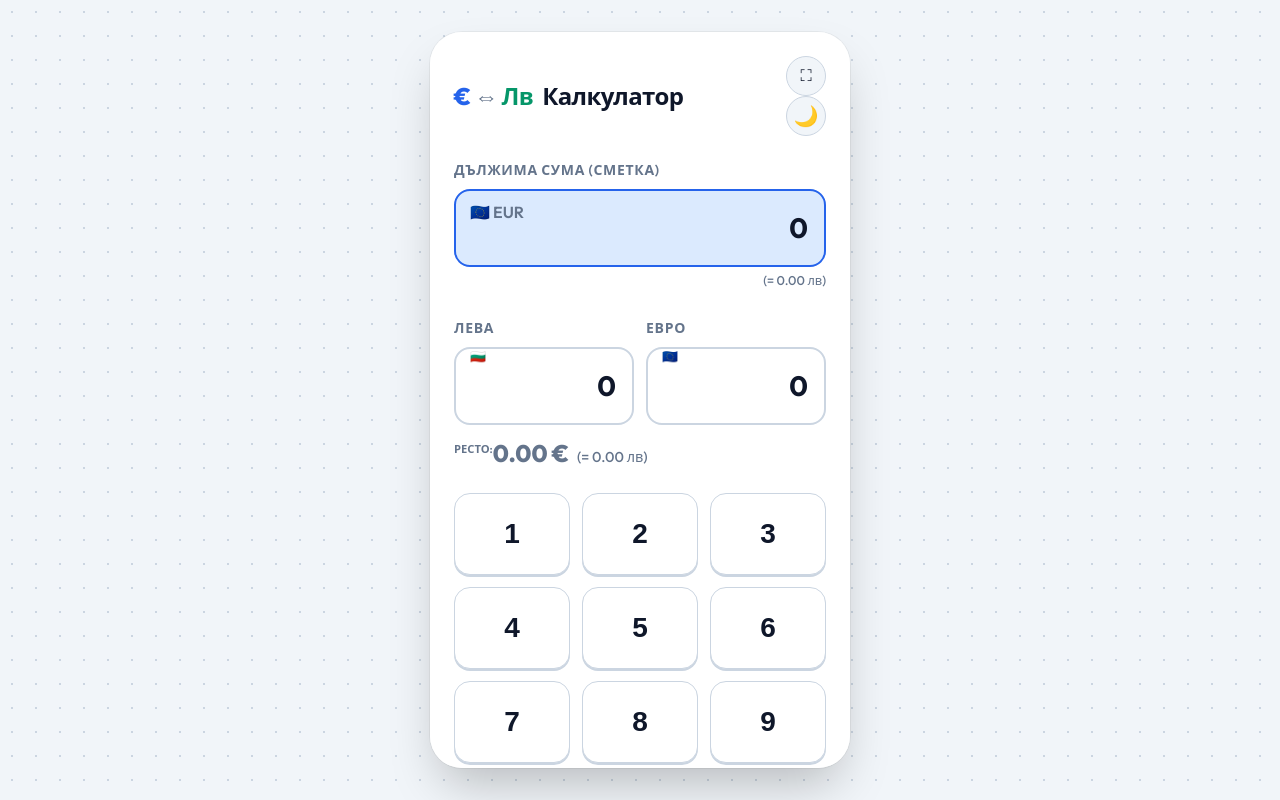
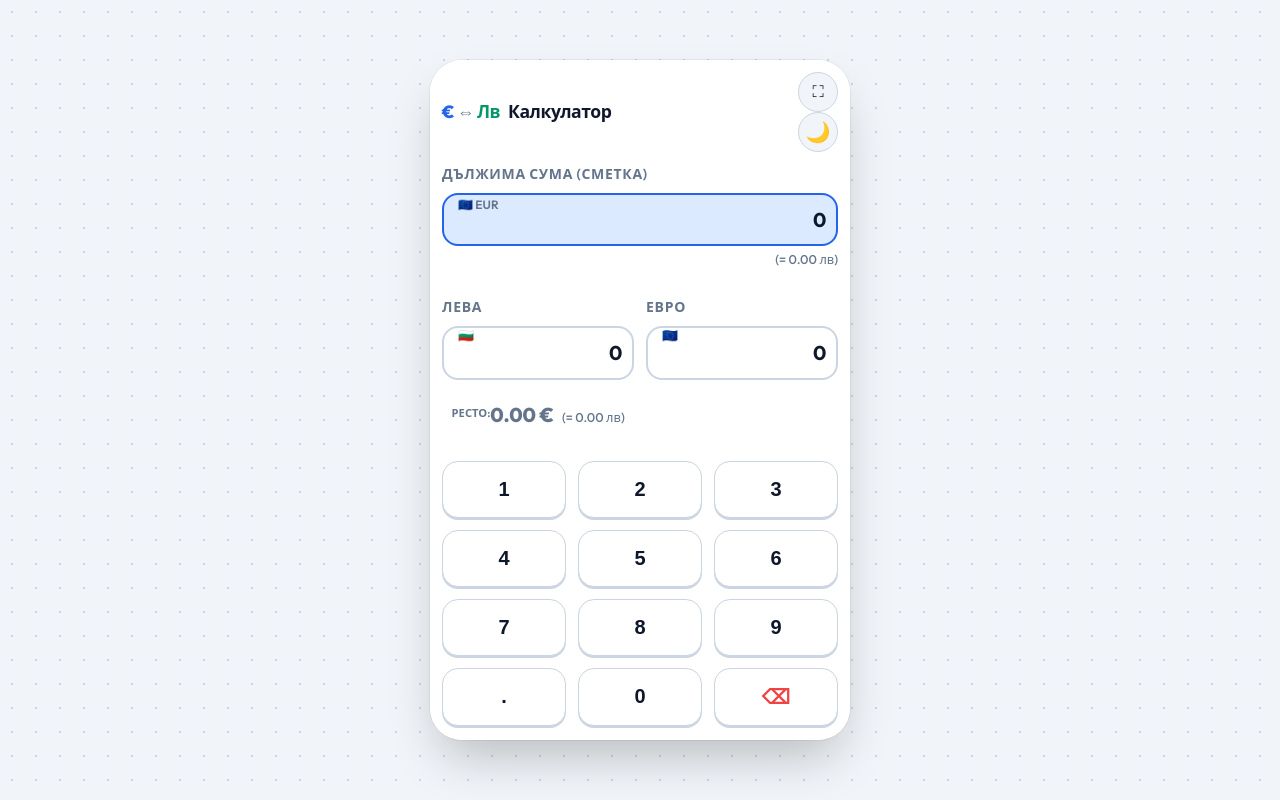
Before and after one commit to IvanKondev/calc, a website built with Vite: page index.html in a window 1280 px wide. Built offline with nearby package versions, Linux system fonts and the light colour scheme.

Commit message:
feat: Add responsive scaling for compact desktop resolutions with overflow handling

```diff
--- a/src/desktop.css
+++ b/src/desktop.css
@@ -29,6 +29,8 @@
         width: 100%;
         max-width: min(420px, 95vw);
         /* Responsive to viewport width */
+        max-height: min(95vh, 900px);
+        /* Limit height to fit on screen */
         display: flex;
         flex-direction: column;
     }
@@ -42,6 +44,9 @@
         /* Responsive padding */
         display: flex;
         flex-direction: column;
+        height: 100%;
+        overflow-y: auto;
+        /* Allow scroll if content is too tall */
     }
 
     /* Content flows naturally without overflow */
@@ -84,3 +89,84 @@
         width: 100%;
     }
 }
+
+/* --- COMPACT DESKTOP (for smaller screens like 1366x768, 1280x720) --- */
+@media (min-width: 500px) and (max-height: 900px) {
+    #app {
+        max-height: 90vh;
+    }
+
+    .container {
+        padding: 1rem;
+    }
+
+    .header-row {
+        margin-bottom: 1rem;
+    }
+
+    h1 {
+        font-size: 1.25rem;
+    }
+
+    .currency-input {
+        font-size: 1.5rem;
+        padding: 0.75rem;
+    }
+
+    .num-btn {
+        padding: 1.25rem 0.5rem;
+        font-size: 1.5rem;
+        min-height: 60px;
+    }
+
+    .result-box {
+        padding: 0.75rem;
+    }
+}
+
+/* --- VERY COMPACT DESKTOP (for 1024x768 and similar) --- */
+@media (min-width: 500px) and (max-height: 800px) {
+    #app {
+        max-height: 85vh;
+    }
+
+    .container {
+        padding: 0.75rem;
+    }
+
+    .header-row {
+        margin-bottom: 0.75rem;
+    }
+
+    h1 {
+        font-size: 1.1rem;
+    }
+
+    .currency-input {
+        font-size: 1.25rem;
+        padding: 0.6rem;
+    }
+
+    .currency-badge {
+        top: 2rem;
+        font-size: 0.75rem;
+    }
+
+    .num-btn {
+        padding: 1rem 0.5rem;
+        font-size: 1.25rem;
+        min-height: 50px;
+    }
+
+    .result-box {
+        padding: 0.6rem;
+    }
+
+    #output-change-eur {
+        font-size: 1.25rem !important;
+    }
+
+    #output-change-bgn {
+        font-size: 0.8rem !important;
+    }
+}
```
